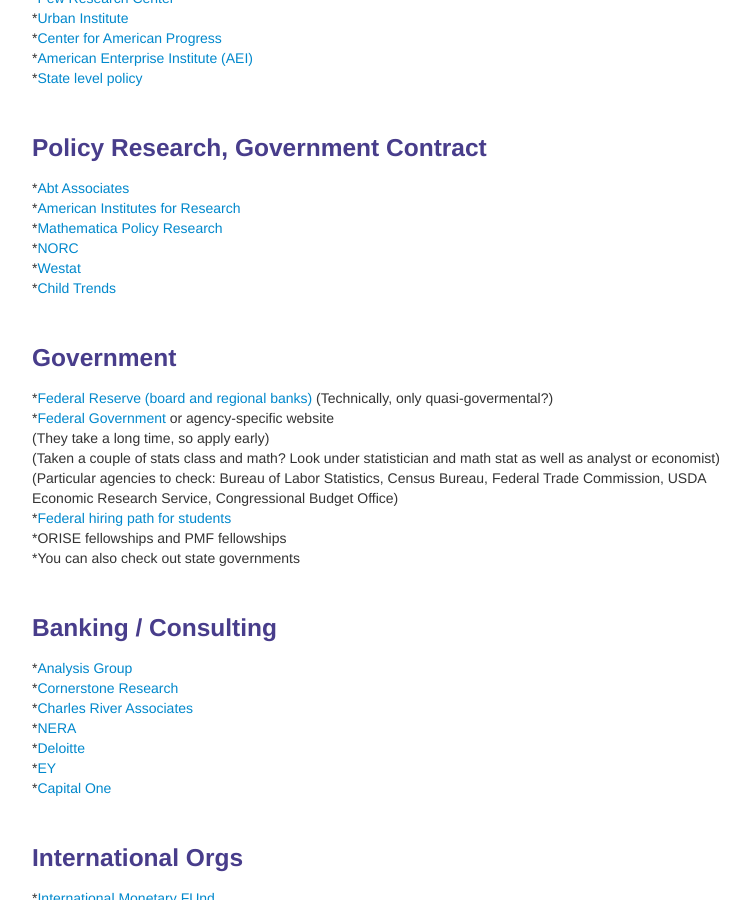
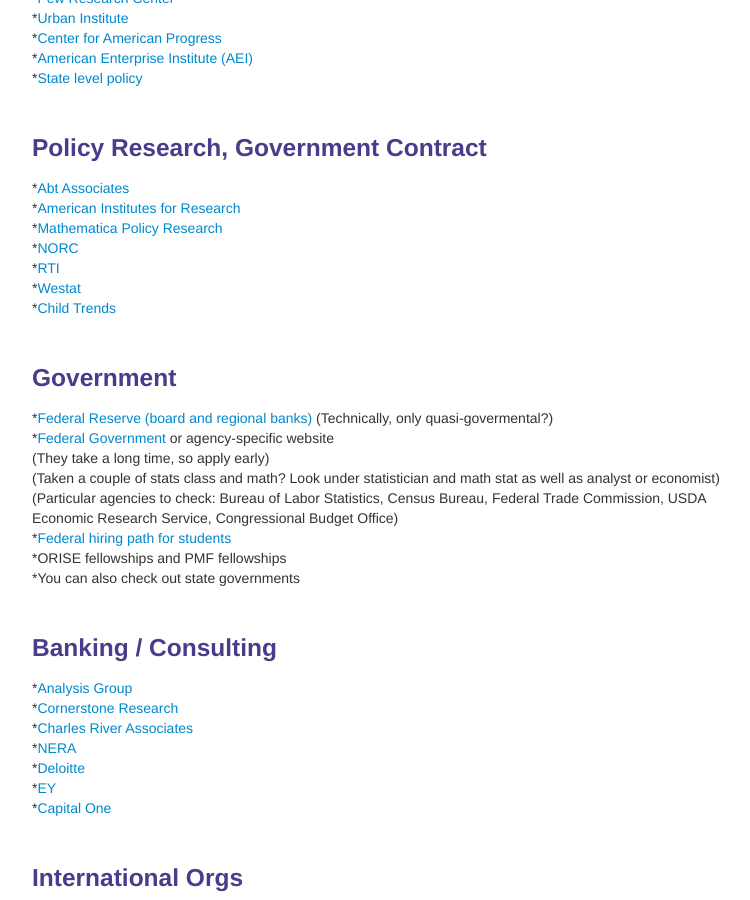
Before and after one commit to bjwillage/bjwillage.github.io, a Jekyll site: the page built from pages/Jobs.md, in a window 1280 px wide and 900 px high, scrolled down 574 px. Shown: the whole window, without its empty margins (258-1008 px from the left). Built offline with Jekyll 4.4.1, drawn with Linux system fonts in a browser that asks for light colours.

Commit message:
Update Jobs.md

```diff
--- a/pages/Jobs.md
+++ b/pages/Jobs.md
@@ -33,6 +33,7 @@ The American Economic Association also has some [resources](https://www.aeaweb.o
 *[American Institutes for Research](https://www.air.org/build-career-air)<br>
 *[Mathematica Policy Research](https://www.mathematica.org/career-opportunities)<br>
 *[NORC](https://www.norc.org/WorkingAtNORC/Pages/job-listings.aspx)<br>
+*[RTI](https://www.rti.org/careers)<br>
 *[Westat](https://www.westat.com/careers)<br>
 *[Child Trends](https://www.childtrends.org/about-us/careers)<br>
 
```
